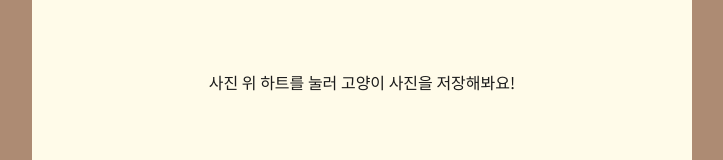
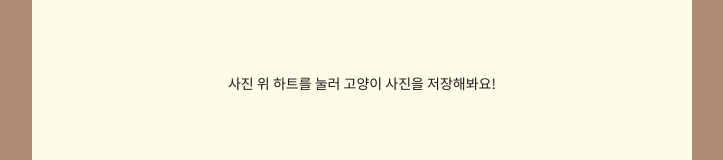
Before and after one commit to ppmyor/cat-jjal-maker, a React (Create React App) app in the folder cat-jjal-maker-cra/: page / in a window 1280 px wide. Shown: the part 530-690 px from the top of the page, without its empty margins (278-1001 px from the left). Built offline with nearby package versions, Linux system fonts and the light colour scheme.

Commit message:
chore: 일부 폰트 사이즈 수정

```diff
--- a/cat-jjal-maker-cra/src/components/Favorites.js
+++ b/cat-jjal-maker-cra/src/components/Favorites.js
@@ -3,7 +3,7 @@ import styles from "./Favorites.module.css";
 
 function Favorites({ favorites }) {
     if (favorites.length === 0) {
-        return <div>사진 위 하트를 눌러 고양이 사진을 저장해봐요!</div>;
+        return <span>사진 위 하트를 눌러 고양이 사진을 저장해봐요!</span>;
     }
 
     return (
--- a/cat-jjal-maker-cra/src/components/Favorites.module.css
+++ b/cat-jjal-maker-cra/src/components/Favorites.module.css
@@ -1,3 +1,8 @@
+span {
+    font-size: 14px;
+    margin-top: 20px;
+}
+
 .favorites {
     list-style: none;
     display: flex;
```
